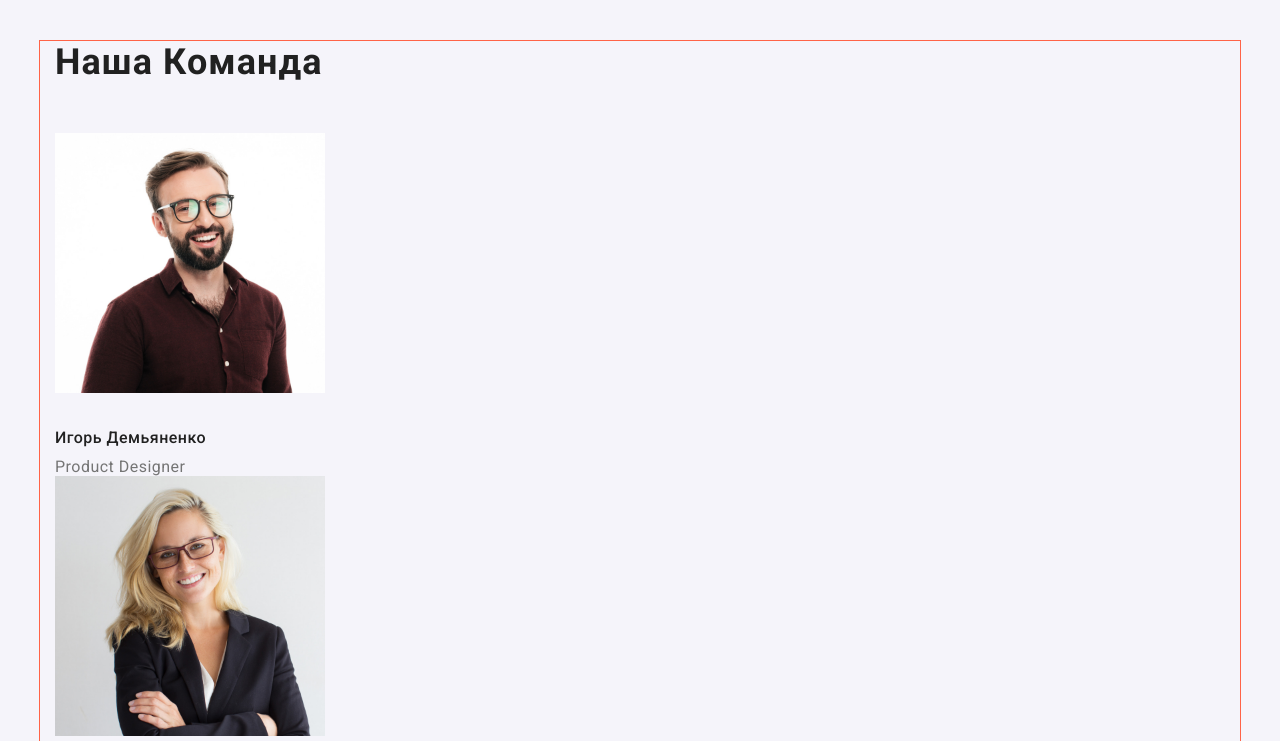
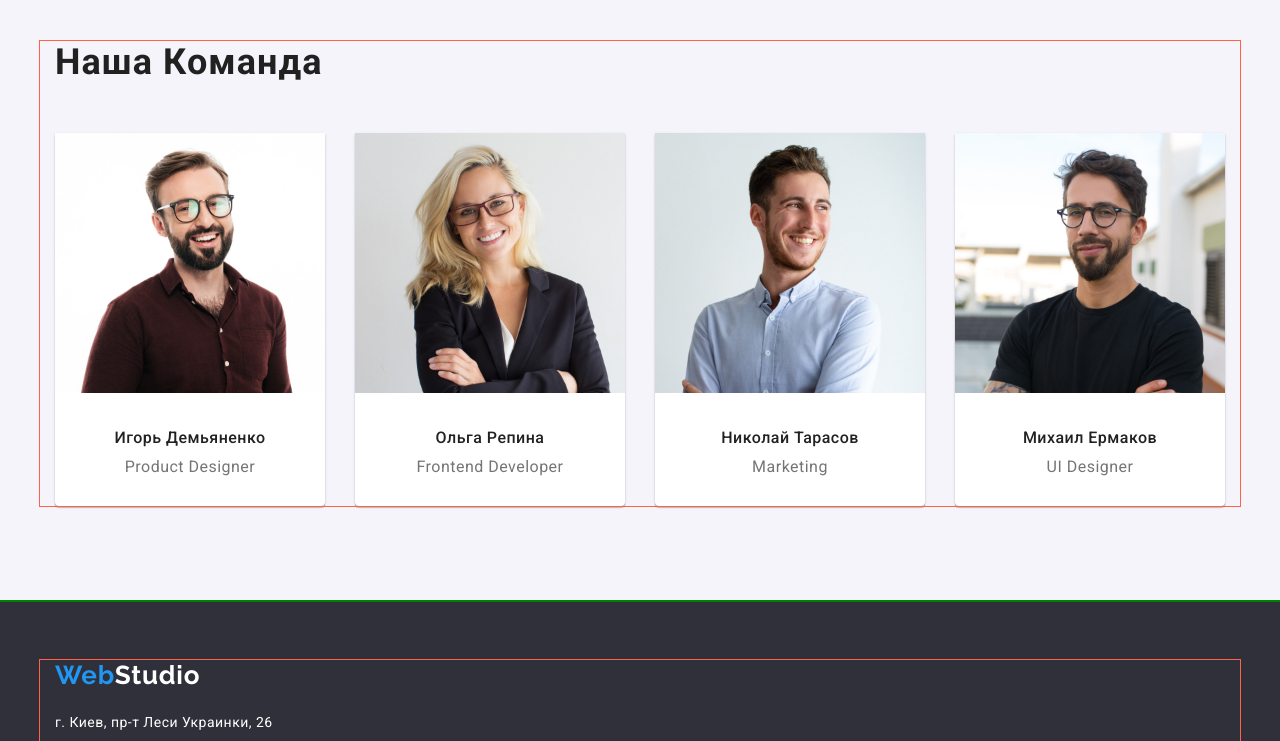
Before and after one commit to DeniOS777/goit-markup-hw-03, a plain HTML site: page index.html in a window 1280 px wide. Shown: the part 1500-2241 px from the top of the page. Drawn offline with nearby package versions, Linux system fonts and the light colour scheme.

Commit message:
Update style.css

```diff
--- a/css/style.css
+++ b/css/style.css
@@ -33,7 +33,7 @@ body {
   outline: 2px solid green;
 }
 
-/* Сброс внешних и внутренних отступов у заголовков и абзацев */
+/* Сброс внешних и внутренних отступов у заголовков, абзацев и списков */
 
 h1,
 h2,
@@ -73,6 +73,8 @@ ul {
   color: #000000;
 }
 
+/* Отступы для лого в хедере */
+
 .header-logo {
   margin-right: 93px;
   padding-top: 24px;
@@ -85,25 +87,35 @@ ul {
   color: var(--accent-color);
 }
 
+/* Общий флекс контейнер хедера */
+
 .header-flex {
   display: flex;
   align-items: center;
 }
+
+/* Флекс на навигацию и список навигации */
 
 .nav,
 .nav-list {
   display: flex;
 }
 
+/* Горизонтальные отступы в ссылках навигации */
+
 .nav-item:not(:last-child) {
   margin-right: 50px;
   letter-spacing: 0.02em;
 }
 
+/* Горизонтальный отступ к контактам хедера */
+
 .header-contacts-list {
   display: flex;
   margin-left: auto;
 }
+
+/* Горизонтальный отступ между постой и телефоном */
 
 .contacts-item:not(:last-child) {
   margin-right: 50px;
@@ -125,6 +137,8 @@ ul {
 .nav-link:focus {
   color: var(--accent-color);
 }
+
+/* Подсвечивание текущей страницы */
 
 .current {
   color: var(--accent-color);
@@ -195,14 +209,20 @@ ul {
   background-color: #188ce8;
 }
 
+/* Флекс на список преимуществ */
+
 .features-list {
   display: flex;
 }
+
+/* Горизонтальный отступ между разделами преимуществ */
 
 .features-item {
   margin-right: 30px;
   width: 270px;
 }
+
+/* Сброс последнего маржина в списке преимуществ */
 
 .features-item:last-child {
   margin-right: 0;
@@ -227,17 +247,21 @@ ul {
   color: var(--text-color);
 }
 
-/* Заголовок секции о нашей работе и команде */
+/* Сброс верхнего паддинга в секции о нашей работе */
 
 .work-section {
   padding-top: 0;
 }
+
+/* Флекс на список о нашей работе */
 
 .work-flex {
   display: flex;
   flex-wrap: wrap;
   justify-content: center;
 }
+
+/* Заголовок секции о нашей работе и команде */
 
 .work-title,
 .team-title {
@@ -247,20 +271,51 @@ ul {
   letter-spacing: 0.03em;
 }
 
+/* Флекс на список */
+
 .work-list {
   display: flex;
 }
+
+/* Горизонтальный отступ между картинками */
 
 .work-item:not(:last-child) {
   margin-right: 30px;
 }
 
+/* Приобразование изображени в блочные элементы */
+
 .work-image {
   display: block;
 }
 
+/* Фон секции с командой */
+
 .team-background {
   background-color: #f5f4fa;
+}
+
+.team-flex {
+  display: flex;
+  flex-wrap: wrap;
+  justify-content: center;
+}
+
+.team-list {
+  display: flex;
+}
+
+.team-item {
+  text-align: center;
+  padding-bottom: 30px;
+  background-color: #ffffff;
+  border-radius: 0px 0px 4px 4px;
+  box-shadow: 0px 1px 3px rgba(0, 0, 0, 0.12), 0px 1px 1px rgba(0, 0, 0, 0.14),
+    0px 2px 1px rgba(0, 0, 0, 0.2);
+}
+
+.team-item:not(:last-child) {
+  margin-right: 30px;
 }
 
 /* Фото членов команды */
@@ -288,17 +343,21 @@ ul {
   color: var(--text-color);
 }
 
-/* Подвал страницы */
+/* |||||||||||||||||||||   П О Д В А Л  С Т Р А Н И Ц Ы   ||||||||||||||||||||| */
 
 .bottom {
   padding: 60px 0;
   background-color: #2f303a;
 }
 
+/* Преобразование из строчного в блочный элемент */
+
 .logo-move {
   display: block;
   margin-bottom: 20px;
 }
+
+/* Выделение белым цветом studio */
 
 .logo-studio {
   color: #ffffff;
```
